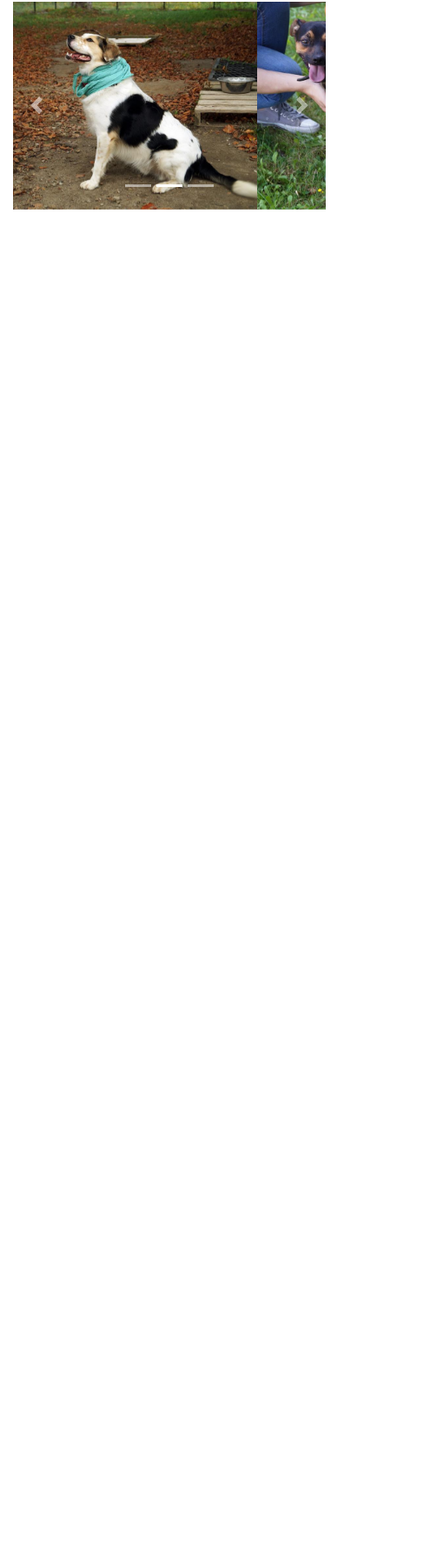
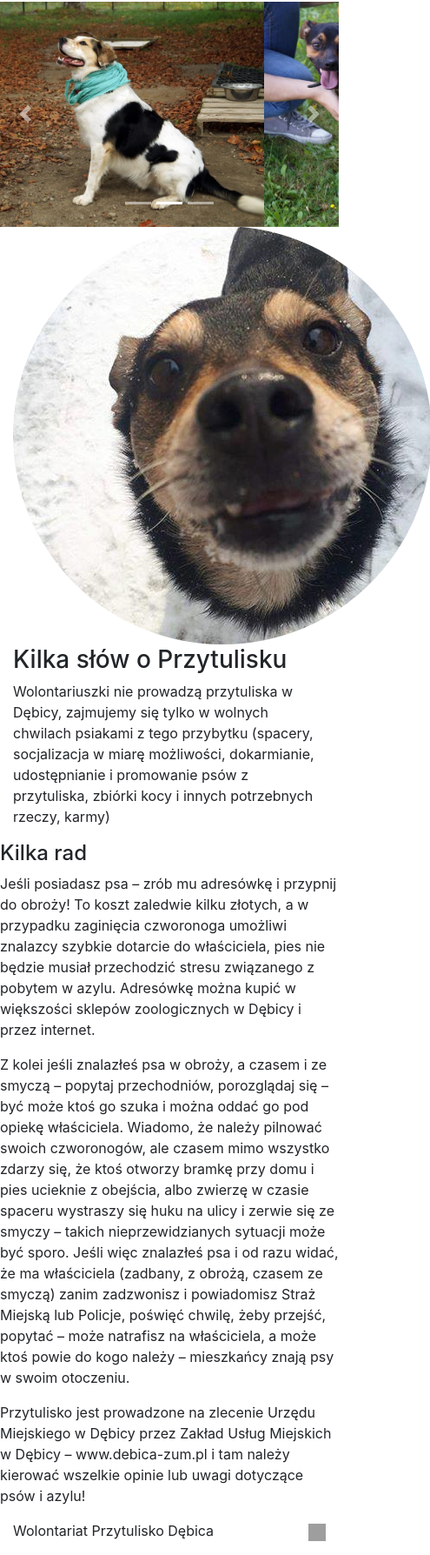
Before and after one commit to DominikaSzu/przytulisko, a plain HTML site: page index.html in a window 390 px wide. Shown: the part 54-1842 px from the top of the page at 87% size, 495 px wide, since content can reach past the window. Before the commit the page ends 844 px from the top, so only its background shows below. Drawn offline with nearby package versions, Linux system fonts and the light colour scheme; grey boxes are pictures that could not be loaded.

Commit message:
section about us added

```diff
--- a/index.html
+++ b/index.html
@@ -10,11 +10,11 @@
 	<link rel="stylesheet" href="css/styles.css">
 </head>
 <body>
-	<div class="container">
+
 
 	<nav class="navbar navbar-expand-md navbar-light">
 		<a href="#" class="navbar-brand">
-			<img src="img/paw.svg" alt="Psia łapka" width="25" height="25">
+			<img src="img/fonts/paw.svg" alt="Psia łapka" width="25" height="25">
 		Przytulisko w Dębicy
 		</a>
 		<button class="navbar-toggler" data-toggle="collapse" data-target="#collapseNavContent">
@@ -44,19 +44,19 @@
 		</ol>
 		<div class="carousel-inner">
 			<div class="carousel-item active">
-				<img class="d-block w-100" src="img/zeus.jpg" alt="Pies Zeus">
+				<img class="d-block w-100" src="img/carousel/zeus.jpg" alt="Pies Zeus">
 				<div class="carousel-caption d-none d-md-block">
 					<h3>Zeus</h3>
 				</div>
 			</div>
 			<div class="carousel-item">
-				<img class="d-block w-100" src="img/pchelka.jpg" alt="Pies Pchełka">
+				<img class="d-block w-100" src="img/carousel/pchelka.jpg" alt="Pies Pchełka">
 				<div class="carousel-caption d-none d-md-block">
 					<h3>Pchełka</h3>
 				</div>
 			</div>
 			<div class="carousel-item">
-				<img class="d-block w-100" src="img/kajtek.jpg" alt="Pies Kajtek">
+				<img class="d-block w-100" src="img/carousel/kajtek.jpg" alt="Pies Kajtek">
 				<div class="carousel-caption d-none d-md-block">
 					<h3>Kajtek</h3>
 				</div>
@@ -71,14 +71,46 @@
 			<span class="sr-only">Next</span>
 		</a>
 	</div>
+	<div class="container">
 
+		<div class="row">
+				<div class="col-md-6">
+					<img src="img/about-us.png" alt="Psi nos">
+				</div>
+				<div class="about-us-info col-md-6">
+					<h3>Kilka słów o Przytulisku</h3>
+					<p>Wolontariuszki nie prowadzą przytuliska w Dębicy, zajmujemy się tylko w wolnych chwilach psiakami z tego przybytku (spacery, socjalizacja w miarę możliwości, dokarmianie, udostępnianie i promowanie psów z przytuliska, zbiórki kocy i innych potrzebnych rzeczy, karmy)
+					</p>
+				</div>
+		</div>
+		<div class="row">
+			<div>
+				<h4>Kilka rad</h4>
+				<p>Jeśli posiadasz psa – zrób mu adresówkę i przypnij do obroży! To koszt zaledwie kilku złotych, a w przypadku zaginięcia czworonoga umożliwi znalazcy szybkie dotarcie do właściciela, pies nie będzie musiał przechodzić stresu związanego z pobytem w azylu.
+ 				Adresówkę można kupić w większości sklepów zoologicznych w Dębicy i przez internet.
+ 				</p>
+				<p>Z kolei jeśli znalazłeś psa w obroży, a czasem i ze smyczą – popytaj przechodniów, porozglądaj się – być może ktoś go szuka i można oddać go pod opiekę właściciela. Wiadomo, że należy pilnować swoich czworonogów, ale czasem mimo wszystko zdarzy się, że ktoś otworzy bramkę przy domu i pies ucieknie z obejścia, albo zwierzę w czasie spaceru wystraszy się huku na ulicy i zerwie się ze smyczy – takich nieprzewidzianych sytuacji może być sporo. Jeśli więc znalazłeś psa i od razu widać, że ma właściciela (zadbany, z obrożą, czasem ze smyczą) zanim zadzwonisz i powiadomisz Straż Miejską lub Policje, poświęć chwilę, żeby przejść, popytać – może natrafisz na właściciela, a może ktoś powie do kogo należy – mieszkańcy znają psy w swoim otoczeniu.
+				</p>
+				<p>
+				Przytulisko jest prowadzone na zlecenie Urzędu Miejskiego w Dębicy przez Zakład Usług Miejskich w Dębicy – www.debica-zum.pl i tam należy kierować wszelkie opinie lub uwagi dotyczące psów i azylu!
+				</p>
+			</div>
+		</div>
+			<!-- dogs -->
+		<div class="row"></div>
+	</div>
+	<footer>
+		<div class="container d-flex justify-content-between">
+			<p>Wolontariat Przytulisko Dębica</p>
+			<p></p>
+			<p>
+				<a href="#">
+					<img src="img/fonts/arrow.svg" width="20" height="20" alt="Powrót do menu">
+				</a>
+			</p>
+		</div>
+	</footer>
 
-			<!-- about us -->
-			<div class="row"></div>
-			<!-- dogs -->
-			<div class="row"></div>
-		<footer></footer>
-	</div>
 	<script src="https://code.jquery.com/jquery-3.3.1.slim.min.js" integrity="sha384-q8i/X+965DzO0rT7abK41JStQIAqVgRVzpbzo5smXKp4YfRvH+8abtTE1Pi6jizo" crossorigin="anonymous"></script>
 	<script src="https://cdnjs.cloudflare.com/ajax/libs/popper.js/1.14.3/umd/popper.min.js" integrity="sha384-ZMP7rVo3mIykV+2+9J3UJ46jBk0WLaUAdn689aCwoqbBJiSnjAK/l8WvCWPIPm49" crossorigin="anonymous"></script>
 	<script src="https://stackpath.bootstrapcdn.com/bootstrap/4.1.3/js/bootstrap.min.js" integrity="sha384-ChfqqxuZUCnJSK3+MXmPNIyE6ZbWh2IMqE241rYiqJxyMiZ6OW/JmZQ5stwEULTy" crossorigin="anonymous"></script>
```
Also changed, not shown: img/about-us.png (added), img/carousel/kajtek.jpg (renamed from img/kajtek.jpg), img/carousel/pchelka.jpg (renamed from img/pchelka.jpg), img/carousel/zeus.jpg (renamed from img/zeus.jpg), 3 other files.
